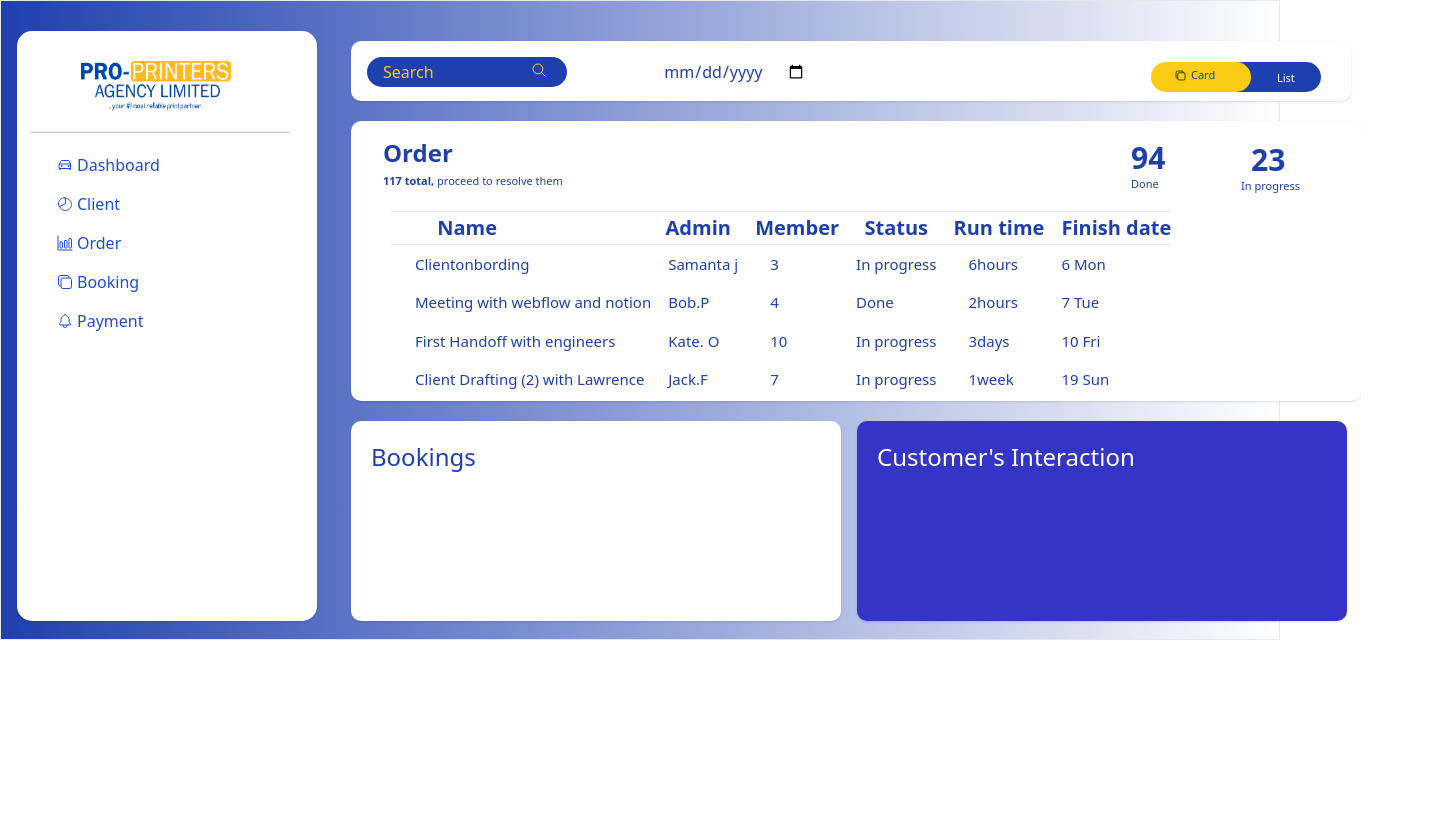
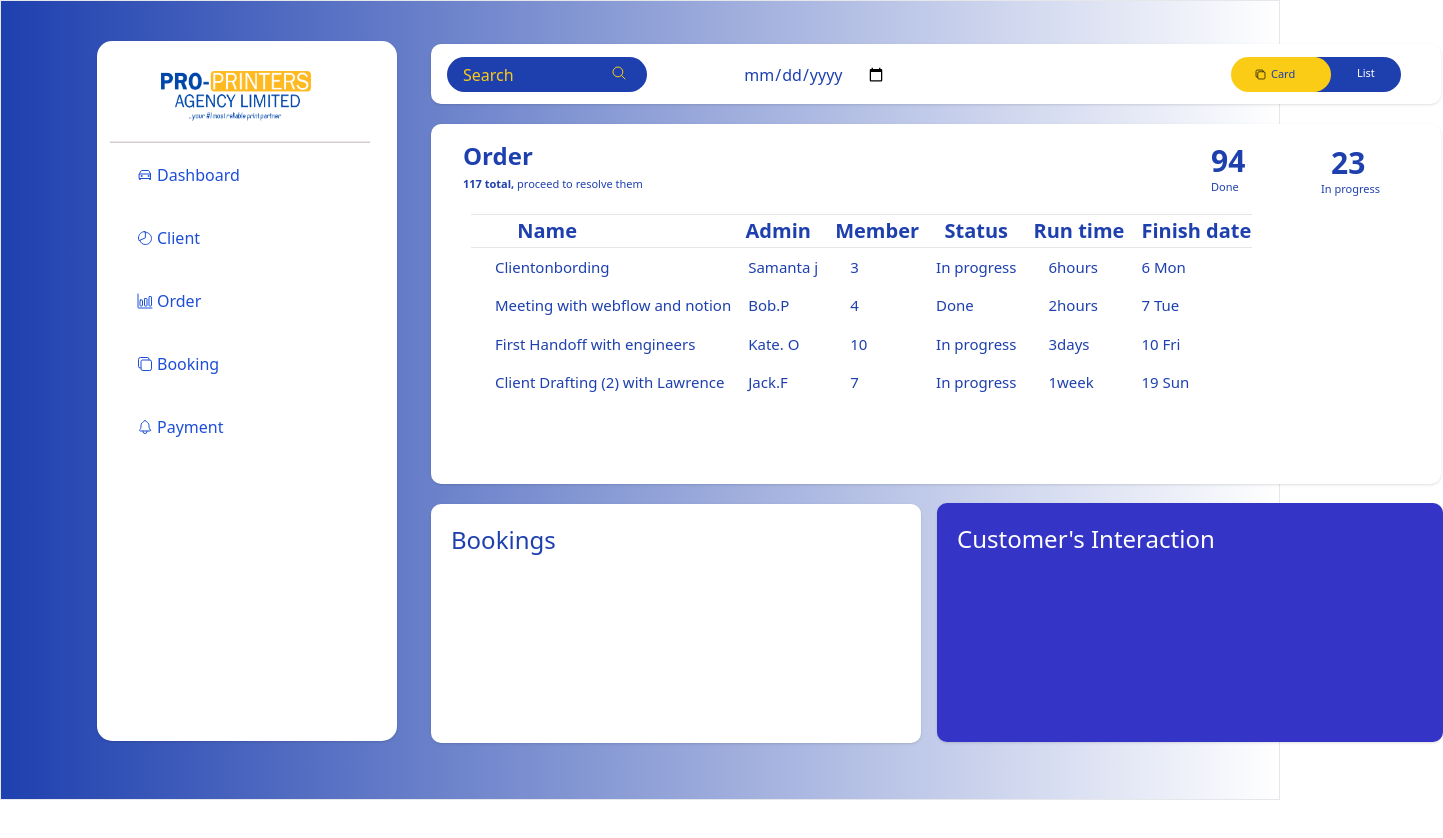
Before and after one commit to naphydeby/Pro--printing-press, a website: page dashboard.html in a window 1280 px wide. Shown: the top 838 px of the page, 1443 px wide, since content can reach past the window. After the commit the page ends 800 px from the top, so only its background shows below. Drawn offline with nearby package versions, Linux system fonts and the light colour scheme.

Commit message:
Update dashboard

```diff
--- a/dashboard.html
+++ b/dashboard.html
@@ -8,65 +8,61 @@
     <script type="module" src="https://unpkg.com/ionicons@7.1.0/dist/ionicons/ionicons.esm.js"></script>
     <script nomodule src="https://unpkg.com/ionicons@7.1.0/dist/ionicons/ionicons.js"></script>
 </head>
-<body style="min-height: 1500px;">
-    <div class=" sm:w-[300px]m md:w-[700px] bg-gradient-to-r from-blue-800 to-white  border lg:w-[100%] h-[640px]   pt-[30px] ">
-        <div class=" md:w-[150px] sm:w-[260px] lg:w-[300px] h-[590px] bg-white  ml-4 rounded-[15px] pt-[30px] shadow">
+<body style="min-height: 100vh;">
+    <div class=" sm:w-[300px]m md:w-[700px] bg-gradient-to-r from-blue-800 to-white  border lg:w-[100%] h-[100vh]   pt-[40px]  pl-20">
+        <div class=" md:w-[150px] sm:w-[260px] lg:w-[300px] h-[700px] bg-white  ml-4 rounded-[15px] pt-[30px] shadow">
             <img src="images/ProprintersLogo2024PNG.png" class="w-[150px] h-[50px] ml-16">
             <!-- <p class=" font-[700] ml-[30px] text-blue-700 text-4xl " style="text-shadow: 2px 2px pink;"></p> -->
             <hr style="width: 260px; height: 2px; background-color: rgb(214, 203, 203); margin-top: 20px; margin-left: 13px;" class="md:w-[160px]" >
             <a href="">
-                <div class="flex text-1xl font-[500] ml-[40px] mt-[20px] text-blue-700 hover:bg-gradient-to-r from-yellow-400 to-blue-700 hover:h-10 hover:w-[150px] hover:pt-2 hover:rounded-[25px] hover:text-white hover:px-8 "><ion-icon class="mt-1" name="car-outline"></ion-icon><p class="ml-1">Dashboard</p></div>
+                <div class="flex text-1xl font-[500] ml-[40px] mt-[20px] text-blue-700 hover:bg-gradient-to-r from-yellow-400 to-blue-700 hover:h-10 hover:w-[150px] hover:pt-2 hover:rounded-[25px] hover:text-white hover:px-8 "><ion-icon class="mt-1" name="car-outline"></ion-icon><p class="ml-1">Dashboard</p></div><br>
             </a>
 
             <div onclick="btn1()" class="flex  cursor-pointer text-1xl font-[500] ml-[40px] mt-[15px] text-blue-700 hover:bg-gradient-to-r from-yellow-400 to-blue-700 hover:h-10 hover:w-[150px] hover:pt-2 hover:rounded-[25px] hover:text-white hover:px-8 "> <ion-icon class="mt-1" name="pie-chart-outline"></ion-icon><p class="ml-1" > Client</p>
-            </div>
+            </div><br>
             <div class="text-1xl font-[500] ml-[50px] mt-[15px] text-blue-700  to-blue-700 "  >
-                <a href=""><p style="display:none;" id="client">Add Client</p></a>
-                <a href=""><p style="display:none ;" id="manage">Manage Client</p></a>
+                <a href=""><p class="hover:bg-gradient-to-r from-yellow-400 to-blue-700 hover:h-10 hover:w-[150px] hover:pt-2 hover:rounded-[25px] hover:text-white hover:px-8" style="display:none;" id="client">Add Client</p></a>
+                <a href=""><p class="mt-2 hover:bg-gradient-to-r from-yellow-400 to-blue-700 hover:h-10 hover:w-[150px] hover:pt-2 hover:rounded-[25px] hover:text-white hover:px-4" style="display:none ;" id="manage">Manage Client</p></a>
                  </div>
 
 
-            <div onclick="btn2()" class="flex cursor-pointer text-1xl font-[500] ml-[40px] mt-[15px] text-blue-700 hover:bg-gradient-to-r from-yellow-400 to-blue-700 hover:h-10 w-[150px] hover:pt-2 hover:rounded-[25px] hover:text-white hover:px-8 "><ion-icon class="mt-1" name="bar-chart-outline"></ion-icon> <p class="ml-1">Order</p></div>
+            <div onclick="btn2()" class="flex cursor-pointer text-1xl font-[500] ml-[40px] mt-[15px] text-blue-700 hover:bg-gradient-to-r from-yellow-400 to-blue-700 hover:h-10 w-[150px] hover:pt-2 hover:rounded-[25px] hover:text-white hover:px-8 "><ion-icon class="mt-1" name="bar-chart-outline"></ion-icon> <p class="ml-1">Order</p></div><br>
             <div class="text-1xl font-[500] ml-[50px] mt-[15px] text-blue-700  to-blue-700 " >
-                <a href=""><p style="display:none;" id="create" >Create Order</p></a>
-                <a href=""><p style="display:none;" id="order" >Manage Order</p></a>
-                 </div>
-
-
-
-
-                <div onclick="btn3()" class="flex cursor-pointer text-1xl  font-[500] ml-[40px] mt-[15px] text-blue-700 hover:bg-gradient-to-r from-yellow-400 to-blue-700 hover:h-10 w-[150px] hover:pt-2 hover:rounded-[25px] hover:text-white hover:px-8 "><ion-icon class="mt-1" name="copy-outline"></ion-icon> <p class="ml-1">Booking</p></div>
+                <a href=""><p class="hover:bg-gradient-to-r from-yellow-400 to-blue-700 hover:h-10 hover:w-[150px] hover:pt-2 hover:rounded-[25px] hover:text-white hover:pl-6" style="display:none;" id="create" >Create Order</p></a>
+                <a href=""><p class="mt-2 hover:bg-gradient-to-r from-yellow-400 to-blue-700 hover:h-10 hover:w-[150px] hover:pt-2 hover:rounded-[25px] hover:text-white hover:pl-6" style="display:none;" id="order" >Manage Order</p></a>
+           </div>
+                <div onclick="btn3()" class="flex cursor-pointer text-1xl  font-[500] ml-[40px] mt-[15px] text-blue-700 hover:bg-gradient-to-r from-yellow-400 to-blue-700 hover:h-10 w-[150px] hover:pt-2 hover:rounded-[25px] hover:text-white hover:px-8 "><ion-icon class="mt-1" name="copy-outline"></ion-icon> <p class="ml-1">Booking</p></div><br>
                 <div class="text-1xl font-[500] ml-[50px] mt-[15px] text-blue-700  to-blue-700 " >
-                    <a href=""><p style="display:none;" id="bookings">create Bookings</p></a>
-                    <a href=""><p style="display:none;" id="all">All Bookings</p></a>
+                    <a href=""><p class="hover:bg-gradient-to-r from-yellow-400 to-blue-700 hover:h-10 hover:w-[150px] hover:pt-2 hover:rounded-[25px] hover:text-white hover:pl-4" style="display:none;" id="bookings">Create Bookings</p></a>
+                    <a href=""><p class="mt-2 hover:bg-gradient-to-r from-yellow-400 to-blue-700 hover:h-10 hover:w-[150px] hover:pt-2 hover:rounded-[25px] hover:text-white hover:pl-8" style="display:none;" id="all">All Bookings</p></a>
                      </div>
 
 
 
-            <div onclick="btn4()" class="flex cursor-pointer text-1xl  font-[500] ml-[40px] mt-[15px] text-blue-700 hover:bg-gradient-to-r from-yellow-400 to-blue-700 hover:h-10 w-[150px] hover:pt-2 hover:rounded-[25px] hover:text-white hover:px-8 "><ion-icon class="mt-1" name="notifications-outline"></ion-icon><p class="ml-1"> Payment</p></div>
+            <div onclick="btn4()" class="flex cursor-pointer text-1xl  font-[500] ml-[40px] mt-[15px] text-blue-700 hover:bg-gradient-to-r from-yellow-400 to-blue-700 hover:h-10 w-[150px] hover:pt-2 hover:rounded-[25px] hover:text-white hover:px-8 "><ion-icon class="mt-1" name="notifications-outline"></ion-icon><p class="ml-1"> Payment</p></div><br>
             <div class="text-1xl font-[500] ml-[50px] mt-[15px] text-blue-700  to-blue-700 " >
                 <a href=""><p id="payment" style="display: none;">Total Payment History</p></a>
 
-                 </div>
+            </div>
 
 
 
 
         </div>
-        <div style="height: 60px; width: 1000px; background-color:white;" class=" sm:hidden md:block lg:block ml-[350px] mt-[-580px] rounded-[10px] shadow ">
-        <input class="bg-blue-800 text-blue-500 w-[200px] outline-none placeholder:text-yellow-400 h-[30px] mt-4 ml-4 pl-4 rounded-[20px] " type="search" placeholder="Search">
+        <div style="height: 60px; width: 1010px; background-color:white;" class=" sm:hidden md:block lg:block ml-[350px] mt-[-697px] rounded-[10px] shadow ">
+        <input class="bg-blue-800 w-[200px] outline-none text-yellow-400 placeholder:text-yellow-400 h-[35px] mt-[13px] ml-4 pl-4 rounded-[20px] " type="search" placeholder="Search">
         <ion-icon class="text-yellow-400 ml-[-40px] mt-4" name="search-outline"></ion-icon>
             <input type="date" class="ml-28 border-white outline-none text-blue-800" >
-        <div class="bg-blue-800 w-[100px] h-[30px] ml-[870px] mt-[-25px] rounded-[20px]">
+        <div class="bg-blue-800 w-[100px] h-[35px] ml-[870px] mt-[-35px] rounded-[20px]">
             <ion-icon class=" text-[11px] text-blue-800 ml-10 mt-3" name="list-outline"></ion-icon>
             <p class="text-[11px] text-white ml-14 pt-2 font-[500] mt-[-29px]"> List</p>
         </div>
-        <div class="bg-yellow-400 w-[100px] h-[30px] ml-[800px] mt-[-30px] rounded-[20px]">
+        <div class="bg-yellow-400 w-[100px] h-[35px] ml-[800px] mt-[-35px] rounded-[20px] pt-1">
             <ion-icon name="copy-outline" class="text-[11px] ml-6 mt-2"></ion-icon>
             <p class="text-[11px] text-blue-800 ml-10 pt-2 font-[500] mt-[-28px]"> Card</p>
         </div>
         </div>
-        <div style="height: 280px; width: 1010px; background-color:white;" class=" sm:hidden md:hidden lg:block ml-[350px] mt-[20px] rounded-[10px] shadow">
+        <div style="height: 360px; width: 1010px; background-color:white;" class=" sm:hidden md:hidden lg:block ml-[350px] mt-[20px] rounded-[10px] shadow">
         <h1 class="text-2xl text-blue-800 ml-8 pt-4 font-[600]">Order</h1>
         <p class="text-[11px] ml-8 mt-1 text-blue-800"><b class="text-3 ">117 total,</b> proceed to resolve them</p>
         <h1 class="text-3xl text-blue-800 ml-[780px] mt-[-50px] font-[700]">94</h1>
@@ -121,10 +117,10 @@
         </table>
     </div>
         <div class="sm:hidden md:hidden lg:block">
-            <div style="height: 200px; width: 490px; background-color:white;" class="ml-[350px] mt-[20px] rounded-[10px] shadow">
+            <div style="height: 239px; width: 490px; background-color:white;" class="ml-[350px] mt-[20px] rounded-[10px] shadow">
             <p class="text-blue-800 pl-[20px] pt-[20px] text-2xl" >Bookings</p>
             </div>
-            <div style="height: 200px; width: 490px; background-color:rgb(52, 52, 199);" class="ml-[856px] mt-[-200px] rounded-[10px] shadow  relaive">
+            <div style="height: 239px; width: 506px; background-color:rgb(52, 52, 199);" class="ml-[856px] mt-[-240px] rounded-[10px] shadow  relaive">
                 <p class="text-white pl-[20px] pt-[20px] text-2xl" >Customer's Interaction</p>
 
                </div>
```
